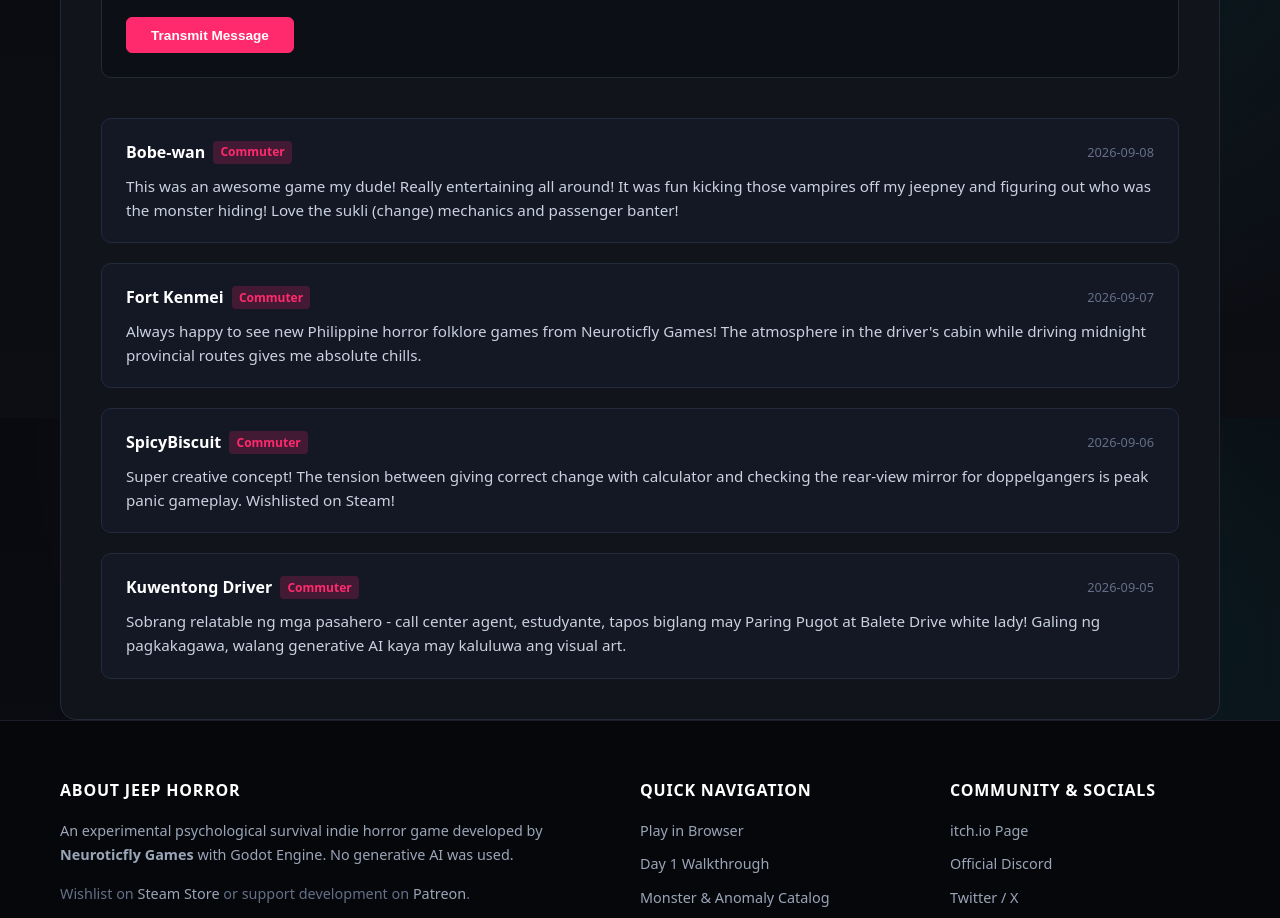
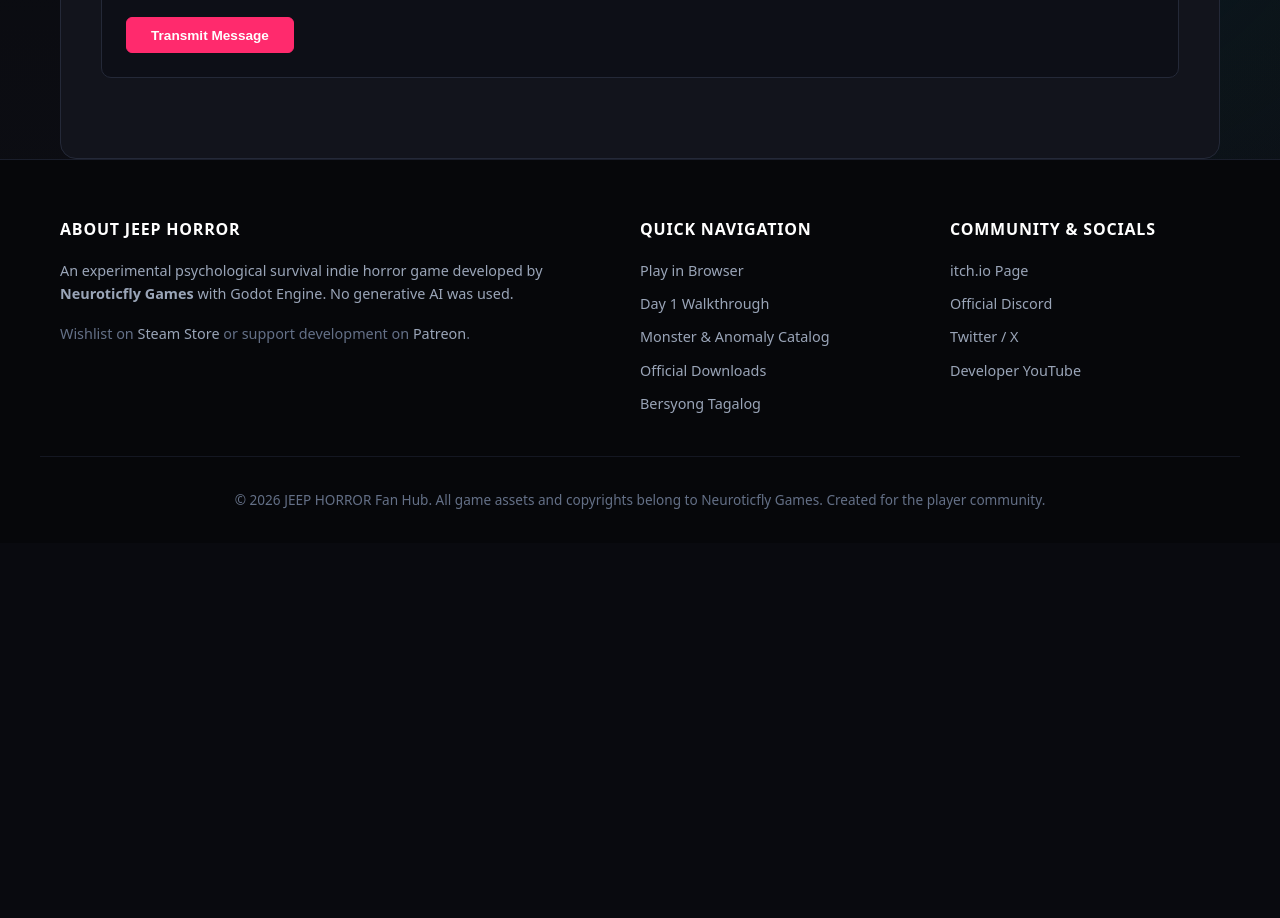
Before and after one commit to jeep-horror/jeep-horror.github.io, a plain HTML site: page en/index.html in a window 1280 px wide. Shown: the part 4382-5300 px from the top of the page. After the commit the page ends 4925 px from the top, so only its background shows below. Drawn offline with Linux system fonts and the light colour scheme.

Commit message:
deploy: jeep-horror/jeep-horror@b9f80a7bc37139916795b7de18db2ddbcb0a49a3

```diff
--- a/en/index.html
+++ b/en/index.html
@@ -308,37 +308,6 @@
         <div id="comments-list" class="comment-list">
 <!-- BAKED_COMMENTS_START -->
 
-    <div class="comment-item">
-      <div class="comment-header">
-        <span class="comment-author">Bobe-wan <span class="author-badge">Commuter</span></span>
-        <span class="comment-time">2026-09-08</span>
-      </div>
-      <div class="comment-content">This was an awesome game my dude! Really entertaining all around! It was fun kicking those vampires off my jeepney and figuring out who was the monster hiding! Love the sukli (change) mechanics and passenger banter!</div>
-    </div>
-
-    <div class="comment-item">
-      <div class="comment-header">
-        <span class="comment-author">Fort Kenmei <span class="author-badge">Commuter</span></span>
-        <span class="comment-time">2026-09-07</span>
-      </div>
-      <div class="comment-content">Always happy to see new Philippine horror folklore games from Neuroticfly Games! The atmosphere in the driver&#039;s cabin while driving midnight provincial routes gives me absolute chills.</div>
-    </div>
-
-    <div class="comment-item">
-      <div class="comment-header">
-        <span class="comment-author">SpicyBiscuit <span class="author-badge">Commuter</span></span>
-        <span class="comment-time">2026-09-06</span>
-      </div>
-      <div class="comment-content">Super creative concept! The tension between giving correct change with calculator and checking the rear-view mirror for doppelgangers is peak panic gameplay. Wishlisted on Steam!</div>
-    </div>
-
-    <div class="comment-item">
-      <div class="comment-header">
-        <span class="comment-author">Kuwentong Driver <span class="author-badge">Commuter</span></span>
-        <span class="comment-time">2026-09-05</span>
-      </div>
-      <div class="comment-content">Sobrang relatable ng mga pasahero - call center agent, estudyante, tapos biglang may Paring Pugot at Balete Drive white lady! Galing ng pagkakagawa, walang generative AI kaya may kaluluwa ang visual art.</div>
-    </div>
 <!-- BAKED_COMMENTS_END -->
         </div>
       </div>
--- a/js/comments-data.js
+++ b/js/comments-data.js
@@ -1,26 +1,5 @@
 /**
  * JEEP HORROR - Offline fallback comments data
- * Auto-synced on 2026-09-09T06:01:26.781Z
+ * Auto-synced on 2026-09-09T07:58:44.561Z
  */
-window.BAKED_COMMENTS_DATA = [
-  {
-    "name": "Bobe-wan",
-    "date": "2026-09-08",
-    "comment": "This was an awesome game my dude! Really entertaining all around! It was fun kicking those vampires off my jeepney and figuring out who was the monster hiding! Love the sukli (change) mechanics and passenger banter!"
-  },
-  {
-    "name": "Fort Kenmei",
-    "date": "2026-09-07",
-    "comment": "Always happy to see new Philippine horror folklore games from Neuroticfly Games! The atmosphere in the driver's cabin while driving midnight provincial routes gives me absolute chills."
-  },
-  {
-    "name": "SpicyBiscuit",
-    "date": "2026-09-06",
-    "comment": "Super creative concept! The tension between giving correct change with calculator and checking the rear-view mirror for doppelgangers is peak panic gameplay. Wishlisted on Steam!"
-  },
-  {
-    "name": "Kuwentong Driver",
-    "date": "2026-09-05",
-    "comment": "Sobrang relatable ng mga pasahero - call center agent, estudyante, tapos biglang may Paring Pugot at Balete Drive white lady! Galing ng pagkakagawa, walang generative AI kaya may kaluluwa ang visual art."
-  }
-];
+window.BAKED_COMMENTS_DATA = [];
--- a/js/comments.js
+++ b/js/comments.js
@@ -8,8 +8,8 @@
   const submitBtn = document.getElementById('submit-comment-btn');
   const formMsg = document.getElementById('form-feedback');
 
-  // Replace with user deployed Google Apps Script Web App URL
-  const GAS_ENDPOINT = window.JEEP_HORROR_GAS_URL || 'https://script.google.com/macros/s/AKfycby_placeholder/exec';
+  // Real deployed Google Apps Script Web App URL
+  const GAS_ENDPOINT = window.JEEP_HORROR_GAS_URL || 'https://script.google.com/macros/s/AKfycbz6sFYLpzAk6RtuL6J68fYF4VFj5Gbsf3nG4fxZm7agXPmDNB_g7CPCVZwulXYOQVTLRA/exec';
 
   if (commentForm) {
     commentForm.addEventListener('submit', async (e) => {
```
Also changed, not shown: index.html (+0 -31 lines).
